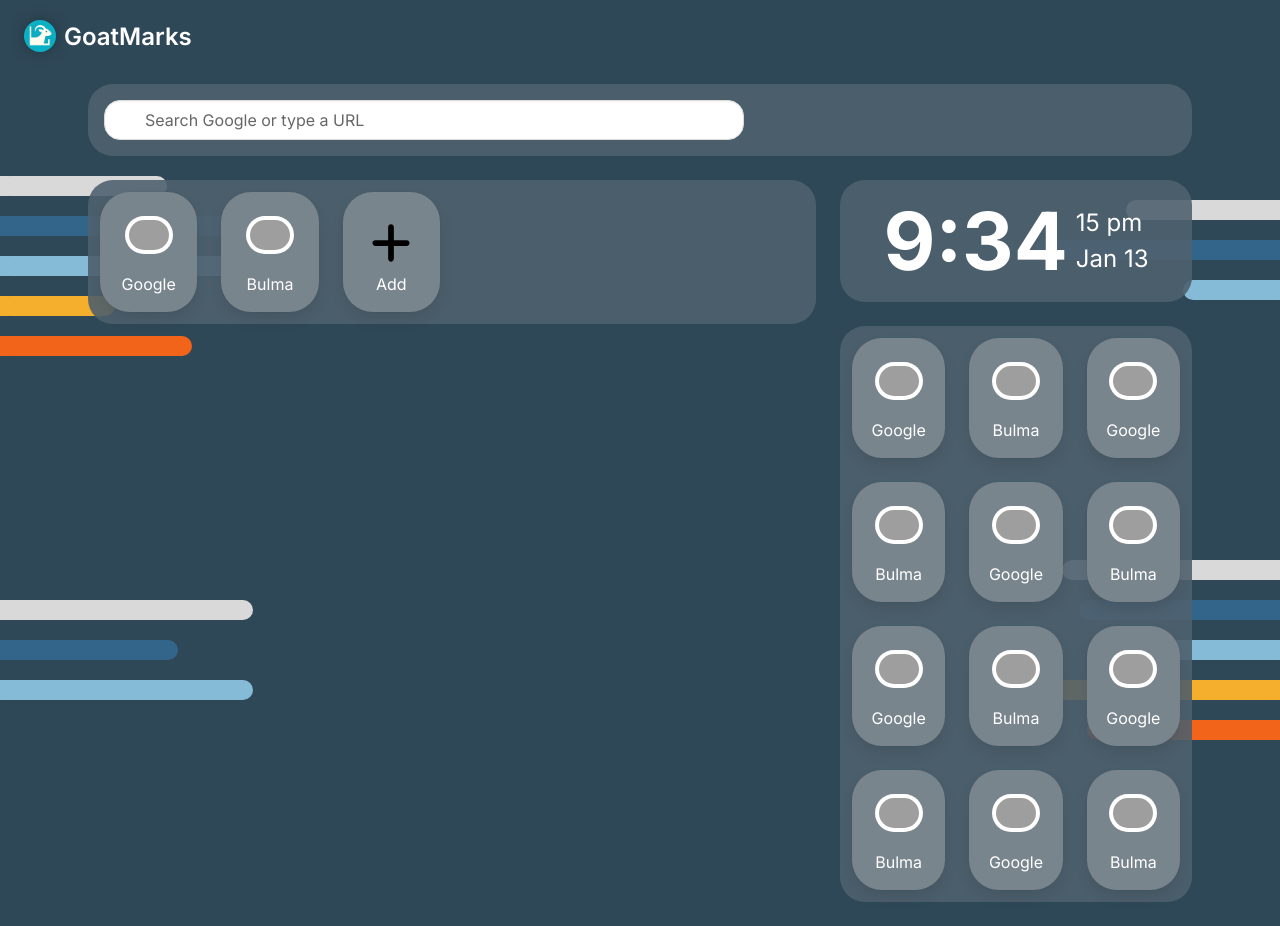
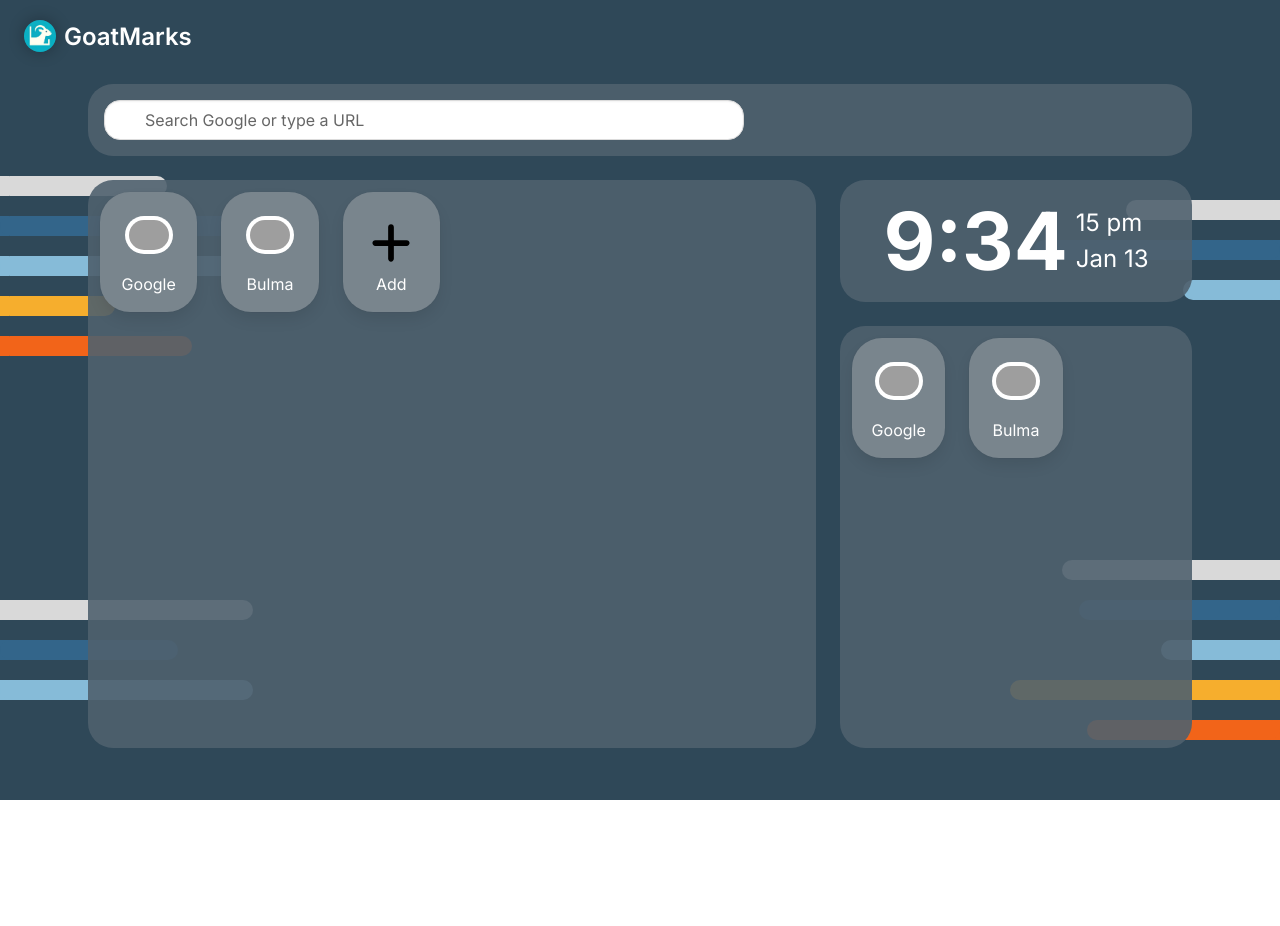
Before and after one commit to willdufault/goatmarks, a SvelteKit app: page / in a window 1280 px wide. After the commit the page ends 800 px from the top, so only its background shows below. Built offline with nearby package versions, Linux system fonts and the light colour scheme; grey boxes are pictures that could not be loaded; some icons are missing.

Commit message:
css <<<<<<<<<<<<<<<<<<<<<<<<<<<<<<<<<<<<<<<<<<<<<<<<<<<<<<<<<<<<<<<<<<<<<<<<<<<<<<<<<<<<<<<<<<<<<<<<<<<<<<<<<<<<<<<<<<<<<<<<<<<<<<<<<<<<<<<<<<<<<<<<<<<<<<<<<<<<<<<<<<<<<<<<<

```diff
--- a/src/routes/+page.svelte
+++ b/src/routes/+page.svelte
@@ -5,11 +5,11 @@
 		<div class="container m-0 pb-3">
 			<NavigationBar></NavigationBar>
 		</div>
-		<div class="columns m-0 is-variable is-3">
-			<div class="column is-8">
+		<div class="columns height-100 m-0 is-variable is-3">
+			<div class="column height-100 is-flex is-flex-direction-column is-8">
 				<Bookmarks></Bookmarks>
 			</div>
-			<div class="column is-4 is-flex is-flex-direction-column gap-1-5rem">
+			<div class="column height-100 is-4 is-flex is-flex-direction-column gap-1-5rem">
 				<Clock></Clock>
 				<Grouped></Grouped>
 			</div>
@@ -21,12 +21,13 @@
 	<img class="background-img" id="BR" src="./images/Background BR.svg" alt="beans">
 </main>
 
-<!-- CSS. -->
+	<!-- CSS. -->
 <style>
 	.column {
 		background-clip: content-box;
 		border-radius: 50px;
 	}
+
 	.background-img {
 		position: fixed;
 		z-index: 0;
@@ -42,7 +43,8 @@
 	img#BR { top: 70%; right: 0%; }
 
 	#page-content {
-		z-index: 1;
+			z-index: 1;
+			height: 77vh
 	}
 
 </style>
--- a/src/routes/bookmarks.svelte
+++ b/src/routes/bookmarks.svelte
@@ -1,8 +1,8 @@
 <!-- HTML. -->
-<main>
-	<div class='container has-background-bookmark-container rounded-25'>
+<main class='height-100'>
+	<div class='height-100 container has-background-bookmark-container rounded-25'>
 
-		<div class="columns is-multiline m-0">
+		<div class="columns height-100 is-multiline m-0">
 			{#each bookmarks as bm}
 				<div class="column is-2">
 					<Bookmark name={bm.name} url={bm.url}></Bookmark>
--- a/src/routes/grouped.svelte
+++ b/src/routes/grouped.svelte
@@ -1,6 +1,6 @@
 <!-- HTML. -->
-<main>
-	<div class="has-background-bookmark-container rounded-25 columns is-multiline m-0">
+<main class='height-100'>
+	<div class="height-100 has-background-bookmark-container rounded-25 columns is-multiline m-0">
 		{#each bookmarks as bm}
 			<div class="column is-4">
 				<Bookmark name={bm.name} url={bm.url}></Bookmark>
@@ -30,45 +30,5 @@
 			url: 'https://bulma.io',
 			name: 'Bulma'
 		},
-		{
-			url: 'https://google.com',
-			name: 'Google'
-		},
-		{
-			url: 'https://bulma.io',
-			name: 'Bulma'
-		},
-		{
-			url: 'https://google.com',
-			name: 'Google'
-		},
-		{
-			url: 'https://bulma.io',
-			name: 'Bulma'
-		},
-		{
-			url: 'https://google.com',
-			name: 'Google'
-		},
-		{
-			url: 'https://bulma.io',
-			name: 'Bulma'
-		},
-		{
-			url: 'https://google.com',
-			name: 'Google'
-		},
-		{
-			url: 'https://bulma.io',
-			name: 'Bulma'
-		},
-		{
-			url: 'https://google.com',
-			name: 'Google'
-		},
-		{
-			url: 'https://bulma.io',
-			name: 'Bulma'
-		},
 	]
 </script>
--- a/static/css/style.css
+++ b/static/css/style.css
@@ -4,8 +4,7 @@
 
 body{
     background-color: #2F4858;
-    height: 100%;
-	min-height: 100vh;
+    height: 100vh;
 }
 
 input {
@@ -42,3 +41,7 @@ input {
 	border-radius: 50px;
 	/* background-clip: content-box; */
 }
+
+.height-100 {
+	height: 100%;
+}
```
